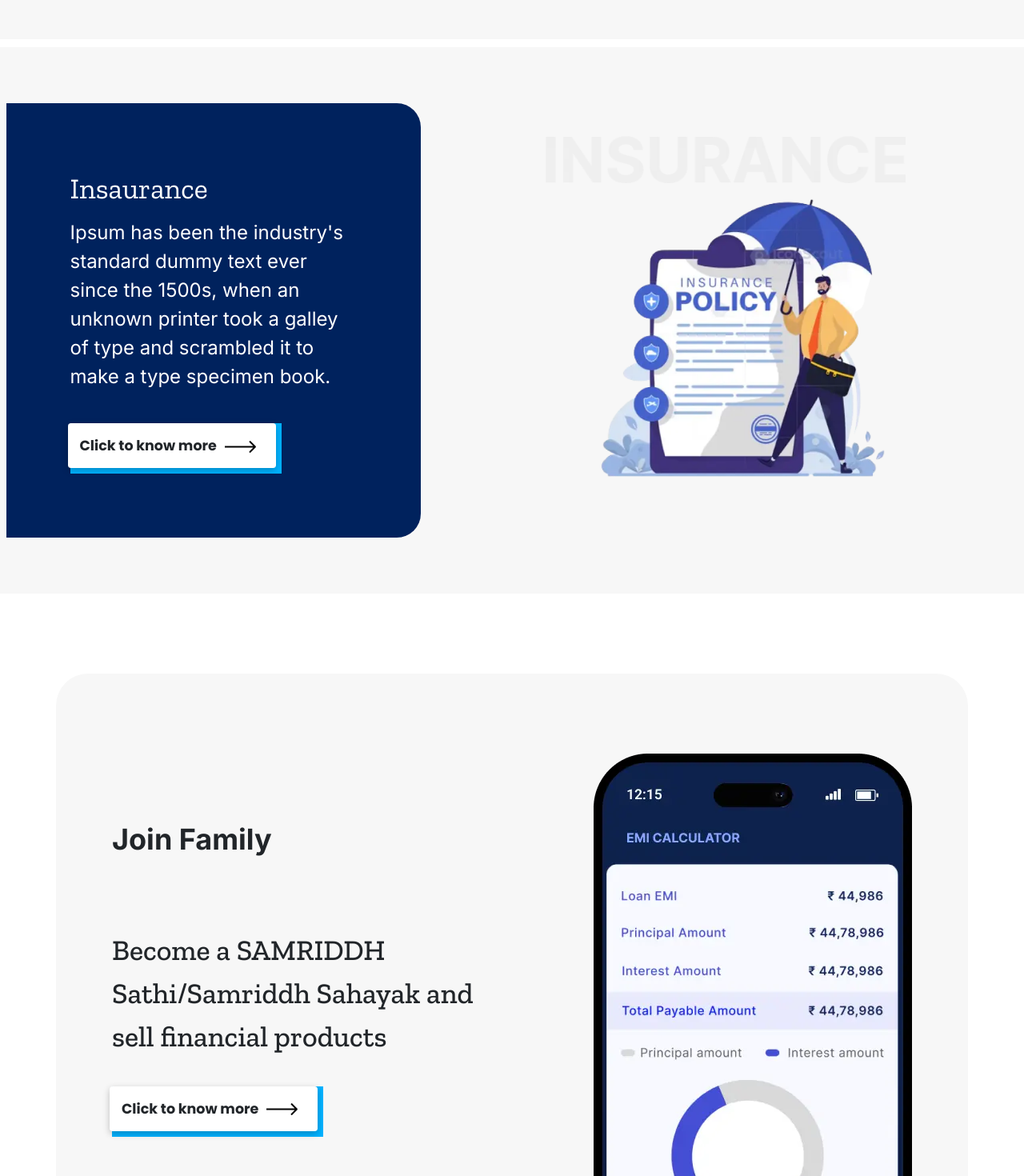
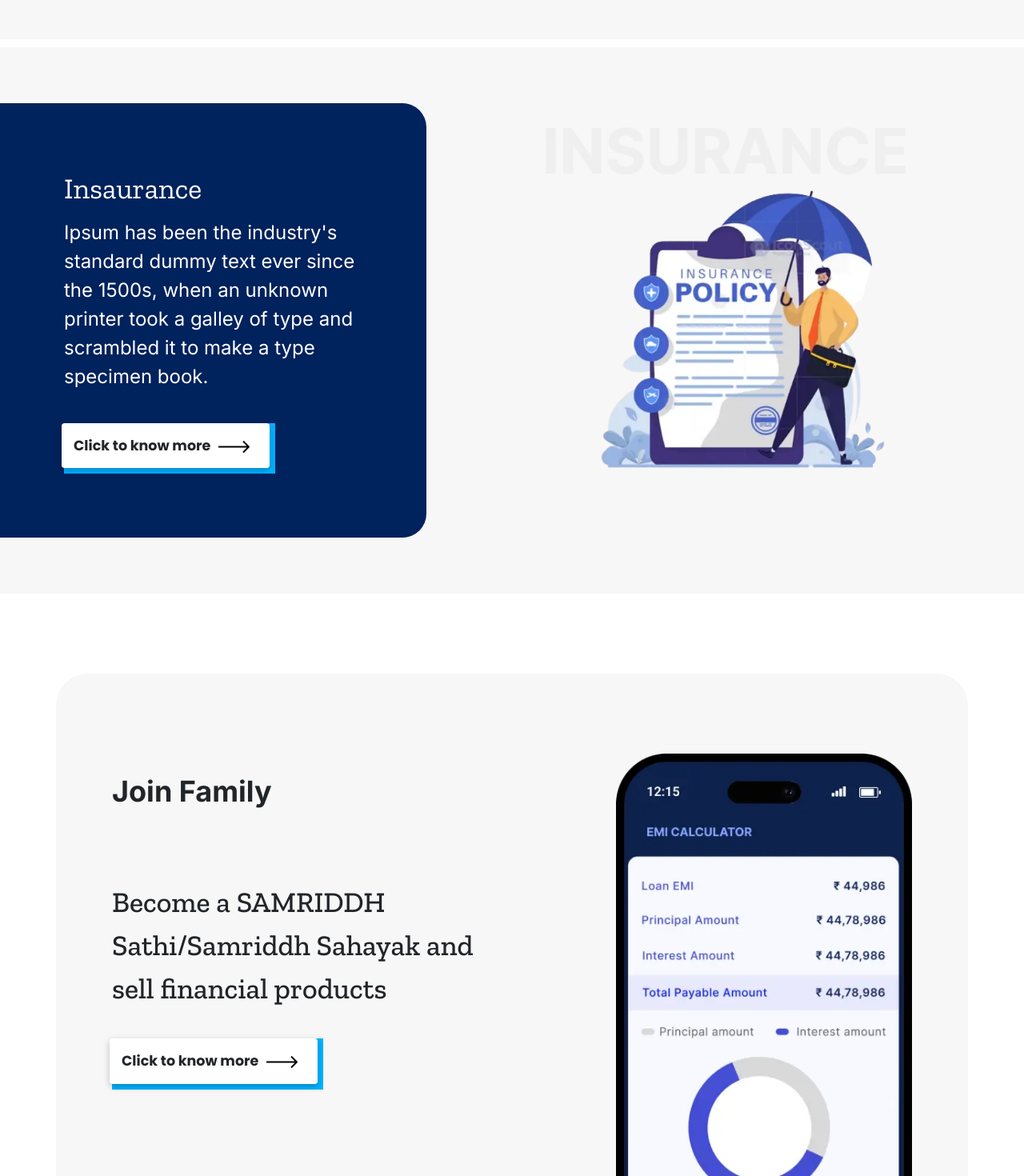
Before and after one commit to mohitanand744/Samriddh_React, a React (Vite) app: page / in a window 1280 px wide. Shown: the part 1600-3070 px from the top of the page at 80% size. Built offline with nearby package versions, Linux system fonts and the light colour scheme.

Commit message:
solved some minor problems.

```diff
--- a/src/Pages/Home.jsx
+++ b/src/Pages/Home.jsx
@@ -67,8 +67,8 @@ const Home = () => {
 
       <section className="section_3 mt-3">
         <div className="container-fluid insaurance py-7">
-          <div className="row justify-content-md-center justify-content-center align-items-center">
-            <div className="  col-xl-5 col-lg-6 col-md-10 col-sm-10  order-lg-last  order-md-last order-last">
+          <div className="row justify-content-md-center justify-content-center">
+            <div className="  col-xl-5 col-lg-6 col-md-10 col-sm-10 col-10  order-lg-last  order-md-last order-last">
               <div className="text_container text-white d-flex flex-column justify-content-center align-items-start round ">
                 <p className="fs-36">Insaurance</p>
                 <p className="font-inter fs-24">
@@ -116,7 +116,7 @@ const Home = () => {
             </div>
             <div className="col-xl-6 col-lg-6 col-md-12 col-12">
               <div className="image_container text-xl-end text-center mt-md-5 mt-5">
-                <img className="img-fluid" src="./Mobile.webp" alt="" />
+                <img className="img-fluid mobile" src="./Mobile.webp" alt="" />
               </div>
             </div>
           </div>
--- a/src/css/index.css
+++ b/src/css/index.css
@@ -181,9 +181,12 @@ li {
   backdrop-filter: blur(8px);
 }
 
-.row {
-  padding-left: 0 !important;
-  padding-right: 0 !important;
+.loan_container,
+.insaurance {
+  .row > * {
+    padding-left: 0 !important;
+    padding-right: 0 !important;
+  }
 }
 
 /***** End Sidebar Section *****/
@@ -249,7 +252,6 @@ li {
 /***** insaurance Container Section *****/
 
 .insaurance {
-  width: 100% !important;
   background: var(--bg-light-gray);
 
   & .image_container {
```
